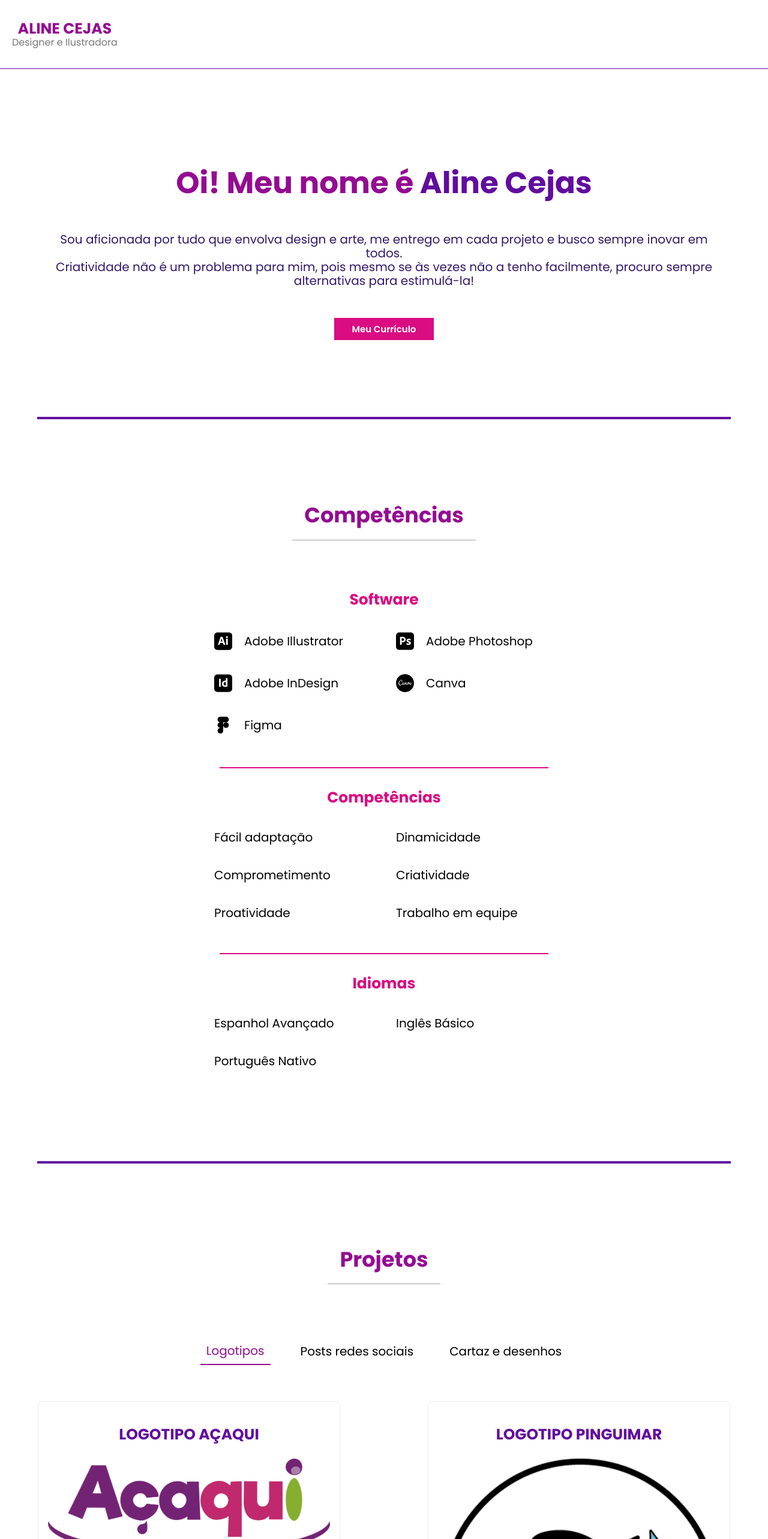
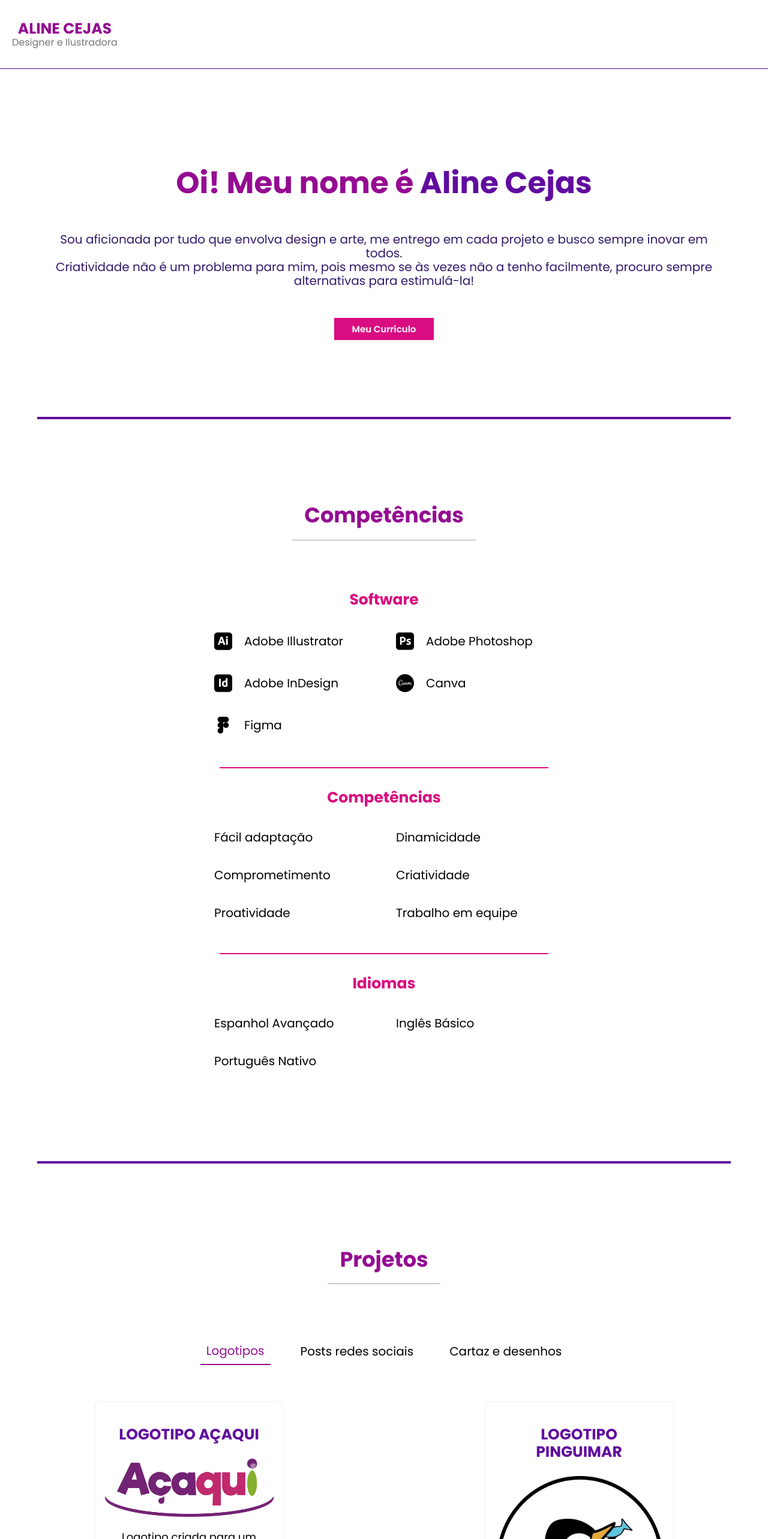
Before and after one commit to brujavsen/portfolio-aline-cejas, a React (Vite) app: page / in a window 1280 px wide. Shown: the top 2566 px of the page at 60% size. Built offline with nearby package versions, Linux system fonts and the light colour scheme.

Commit message:
reduce size images

```diff
--- a/src/scss/layout/_proyects.scss
+++ b/src/scss/layout/_proyects.scss
@@ -48,7 +48,7 @@
             margin: 2rem auto;
 
             @include m.tablet {
-                width: 80%;
+                width: 50%;
             }
             h3 {
                 text-align: center;
```
